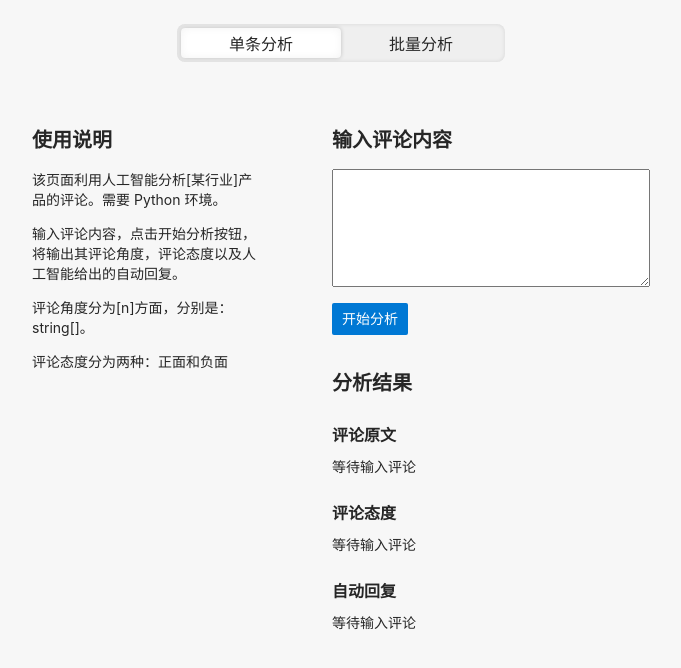
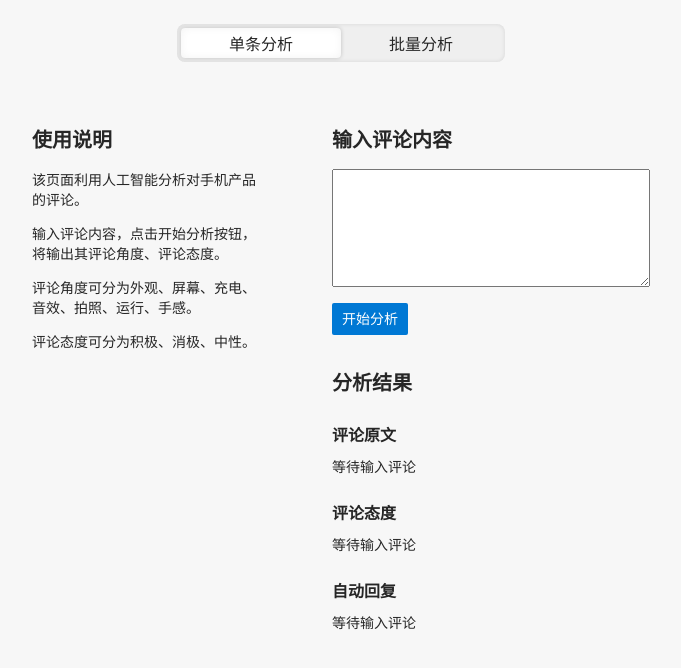
Before and after one commit to icedancemelody/NLPSentimentAnalysis, a React (Create React App) app: page / in a window 1280 px wide. Shown: the top 668 px of the page, without its empty margins (299-980 px from the left). Built offline with nearby package versions, Linux system fonts and the light colour scheme.

Commit message:
修改了使用说明

```diff
--- a/src/App/MultipleAnalyses/MultipleAnalyses.tsx
+++ b/src/App/MultipleAnalyses/MultipleAnalyses.tsx
@@ -17,14 +17,15 @@ export default function MultipleAnalyses() {
                 <h1>使用说明</h1>
                 {
                     [
-                        '该页面利用人工智能分析[某行业]产品的评论。需要 Python 环境。',
-                        '导入数据文件，点击开始分析按钮，将输出各条评论对应的评论角度、评论态度、文字特征、人工智能给出的自动回复，以及总体的统计数据。',
+                        '该页面利用人工智能分析对手机产品的评论。',
+                        '导入数据文件，点击开始分析按钮，将输出各条评论对应的评论角度、评论态度，以及统计数据。',
                         '数据文件要求为 JSON 文件，格式为：{ "data" : string[] } 。',
-                        '评论角度分为[n]方面，分别是：string[]。',
-                        '评论态度分为两种：正面和负面'
-                    ].map((item, index) =>
-                        (<p key={index}>{item}</p>)
-                    )
+                        '输入评论内容，点击开始分析按钮，将输出其评论角度、评论态度。',
+                        '评论角度可分为外观、屏幕、充电、音效、拍照、运行、手感。',
+                        '评论态度可分为积极、消极、中性。'
+                    ].map((item, index) => (
+                        <p key={index}>{item}</p>
+                    ))
                 }
             </article>
             <article className="import-area">
--- a/src/App/SingleAnalyses/SingleAnalyses.tsx
+++ b/src/App/SingleAnalyses/SingleAnalyses.tsx
@@ -18,10 +18,10 @@ export default function SingleAnalyses() {
                 <h1>使用说明</h1>
                 {
                     [
-                        '该页面利用人工智能分析[某行业]产品的评论。需要 Python 环境。',
-                        '输入评论内容，点击开始分析按钮，将输出其评论角度，评论态度以及人工智能给出的自动回复。',
-                        '评论角度分为[n]方面，分别是：string[]。',
-                        '评论态度分为两种：正面和负面'
+                        '该页面利用人工智能分析对手机产品的评论。',
+                        '输入评论内容，点击开始分析按钮，将输出其评论角度、评论态度。',
+                        '评论角度可分为外观、屏幕、充电、音效、拍照、运行、手感。',
+                        '评论态度可分为积极、消极、中性。'
                     ].map((item, index) => <p key={index}>{item}</p>)
                 }
             </article>
```
